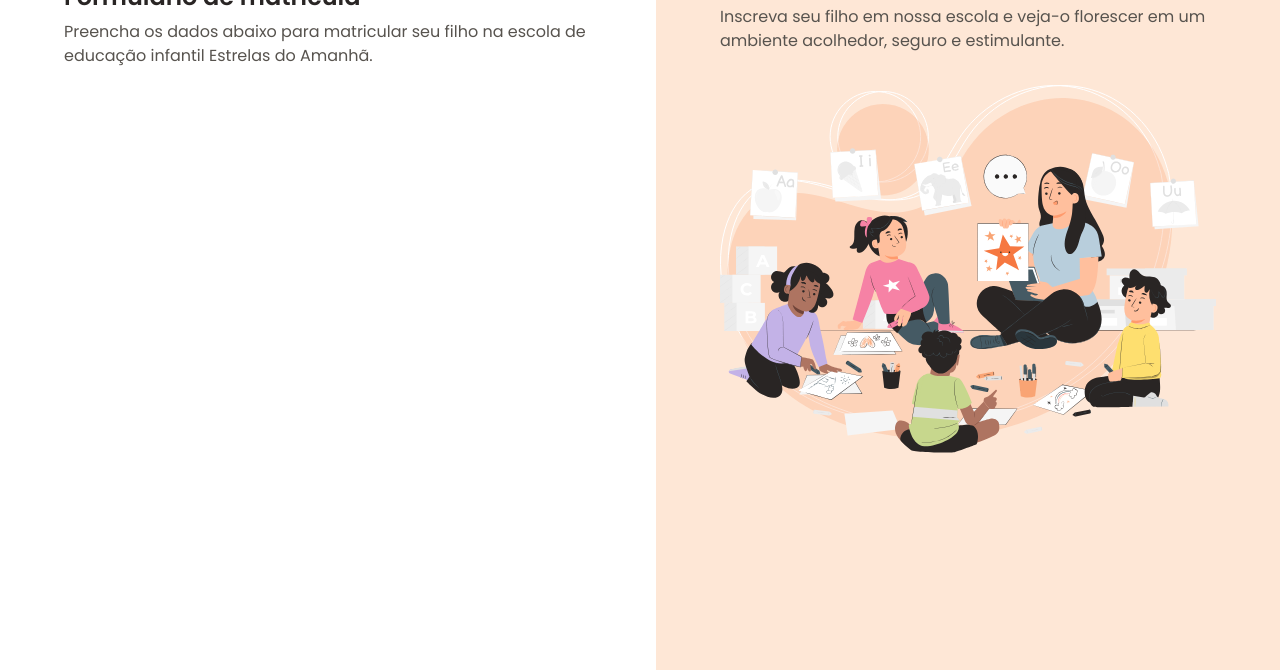
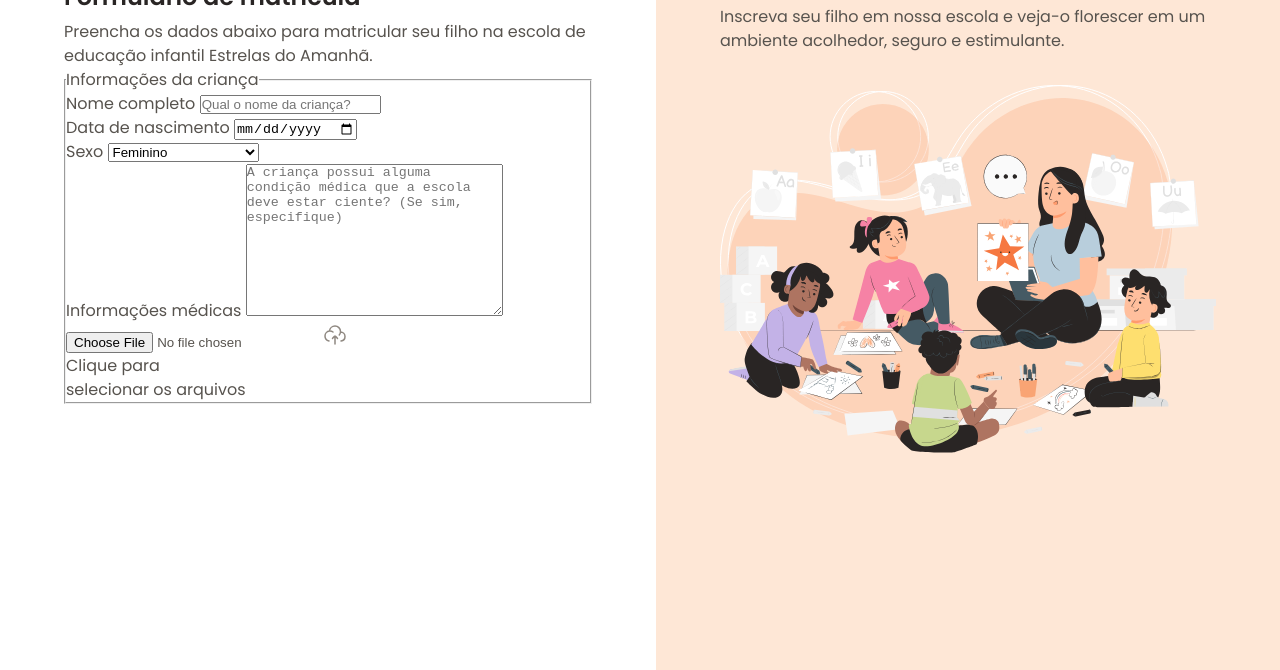
Before and after one commit to isabelasiilva/Formulario-de-matricula, a plain HTML site: page index.html in a window 1280 px wide. Shown: the part 130-800 px from the top of the page. Drawn offline with Linux system fonts and the light colour scheme.

Commit message:
initial form

```diff
--- a/index.html
+++ b/index.html
@@ -24,6 +24,46 @@
 
                 <h1>Formulário de matrícula</h1>
                 <p>Preencha os dados abaixo para matricular seu filho na escola de educação infantil Estrelas do Amanhã.</p>
+
+                <form method="post" enctype="multipart/form-data">
+                    <!--
+                    - Todo form com um input do tipo file vc precisa avisar que o enctype dele é do tipo multipart/form-data
+                    - e geralmente vai enviar esse formulario pelo metodo post
+                    - e precisa do action para definir para onde vc vai enviar esse formulario preenchido-->
+                    <fieldset class="child-info">
+                        <legend>Informações da criança</legend>
+
+                        <div class="input-wrapper">
+                            <label for="fullname">Nome completo</label>
+                            <input id="fullname" name="fullname" type="text" placeholder="Qual o nome da criança?">
+                        </div>
+
+                        <div class="input-wrapper">
+                            <label for="birth">Data de nascimento</label>
+                            <input type="date" id="birth" name="birth" lang="pt-BR">
+                        </div>
+
+                        <div class="select-wrapper">
+                            <label for="gender">Sexo</label>
+                            <select name="gender" id="gender">
+                                <option value="female">Feminino</option>
+                                <option value="male">Masculino</option>
+                                <option value="na">Prefiro não responder</option>
+                            </select>
+                        </div>
+
+                        <div class="textarea-wrapper">
+                            <label for="medical-info">Informações médicas</label>
+                            <textarea name="medical-info" id="medical-info" cols="30" rows="10" placeholder="A criança possui alguma condição médica que a escola deve estar ciente? (Se sim, especifique)"></textarea>
+                        </div>
+
+                        <div class="droparea-wrapper">
+                            <input type="file" id="birth-file" name="birth-file">
+                            <img src="assets/icons/cloud-upload.svg" alt="">
+                            <p>Clique para <br> selecionar os arquivos</p>
+                        </div>
+                    </fieldset>
+                </form>
             </div>
         </main>
 
```
